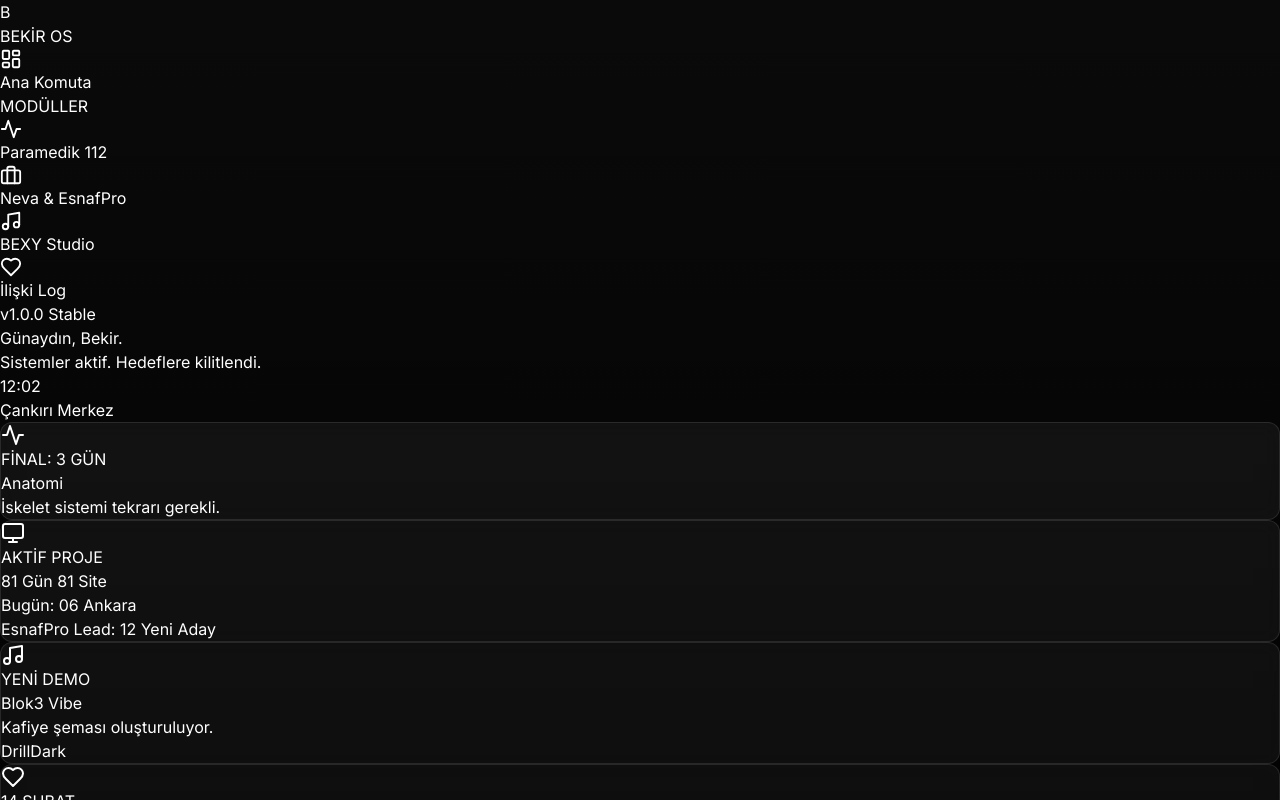
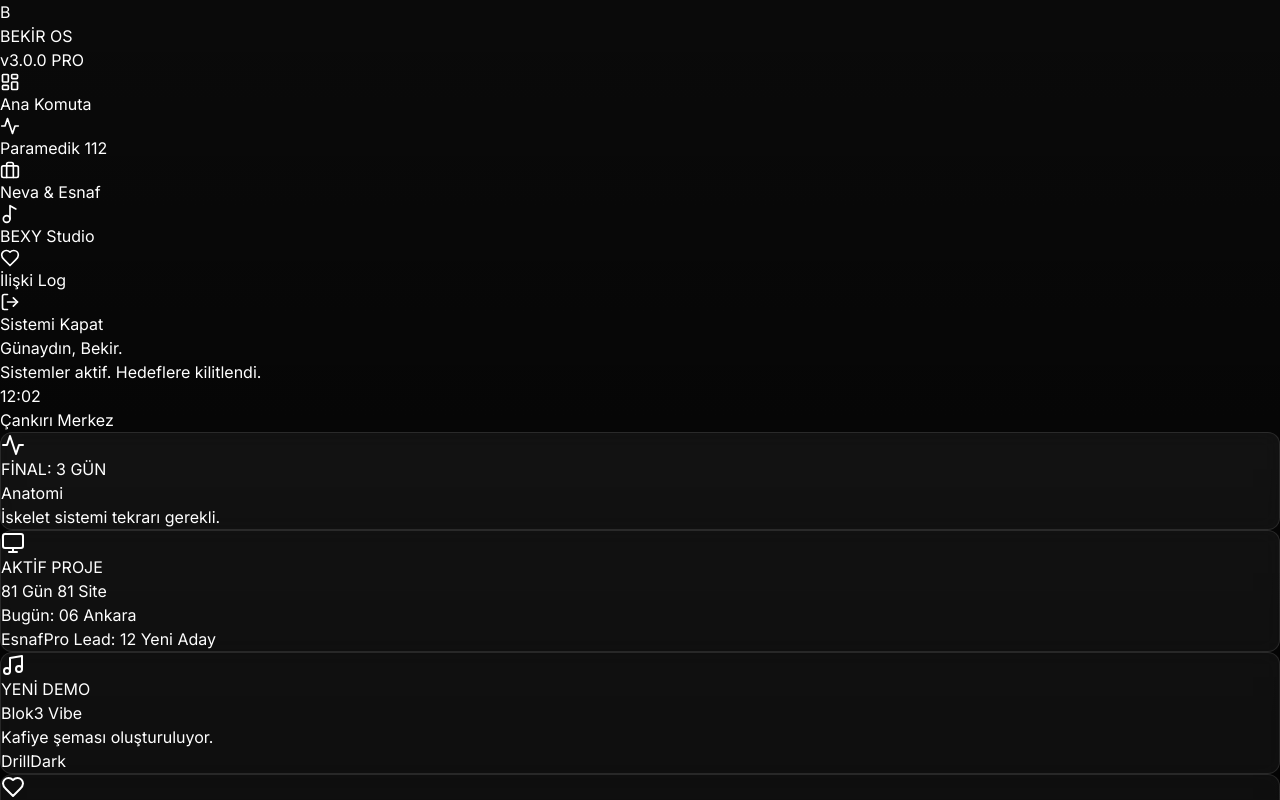
Before and after one commit to bekiroosm-collab/bekir-os, a Next.js app: page / in a window 1280 px wide. Shown: the top 800 px of the page. Built offline with nearby package versions, Linux system fonts and the light colour scheme.

Commit message:
Update layout.tsx

```diff
--- a/app/layout.tsx
+++ b/app/layout.tsx
@@ -1,14 +1,13 @@
 import type { Metadata } from "next";
 import { Inter } from "next/font/google";
 import "./globals.css";
-import { Activity, Briefcase, Music, Heart, LayoutDashboard, Settings } from "lucide-react";
-import Link from "next/link";
+import Sidebar from "@/components/Sidebar";
 
 const inter = Inter({ subsets: ["latin"] });
 
 export const metadata: Metadata = {
-  title: "Bekir OS",
-  description: "Personal Life Operating System",
+  title: "Bekir OS | Life Management",
+  description: "Advanced Personal Operating System",
 };
 
 export default function RootLayout({
@@ -18,56 +17,13 @@ export default function RootLayout({
 }>) {
   return (
     <html lang="tr">
-      <body className={`${inter.className} flex h-screen overflow-hidden bg-black text-white`}>
-
-        {/* SOL MENÜ (SIDEBAR) */}
-        <aside className="w-20 md:w-64 border-r border-gray-800 bg-black/50 backdrop-blur-xl flex flex-col justify-between p-4">
-          <div>
-            <div className="mb-8 flex items-center justify-center md:justify-start gap-3">
-              <div className="h-8 w-8 bg-blue-600 rounded-full flex items-center justify-center font-bold">B</div>
-              <span className="hidden md:block font-bold text-xl tracking-wider">BEKİR OS</span>
-            </div>
-
-            <nav className="space-y-2">
-              <Link href="/" className="flex items-center gap-3 p-3 rounded-xl hover:bg-white/10 transition-all text-gray-300 hover:text-white">
-                <LayoutDashboard size={22} />
-                <span className="hidden md:block">Ana Komuta</span>
-              </Link>
-
-              <div className="pt-4 pb-2 text-xs text-gray-500 font-bold hidden md:block">MODÜLLER</div>
-
-              <Link href="/paramedik" className="flex items-center gap-3 p-3 rounded-xl hover:bg-red-500/20 hover:text-red-400 transition-all text-gray-400">
-                <Activity size={22} />
-                <span className="hidden md:block">Paramedik 112</span>
-              </Link>
-
-              <Link href="/business" className="flex items-center gap-3 p-3 rounded-xl hover:bg-blue-500/20 hover:text-blue-400 transition-all text-gray-400">
-                <Briefcase size={22} />
-                <span className="hidden md:block">Neva & EsnafPro</span>
-              </Link>
-
-              <Link href="/bexy-studio" className="flex items-center gap-3 p-3 rounded-xl hover:bg-purple-500/20 hover:text-purple-400 transition-all text-gray-400">
-                <Music size={22} />
-                <span className="hidden md:block">BEXY Studio</span>
-              </Link>
-
-              <Link href="/relationship" className="flex items-center gap-3 p-3 rounded-xl hover:bg-pink-500/20 hover:text-pink-400 transition-all text-gray-400">
-                <Heart size={22} />
-                <span className="hidden md:block">İlişki Log</span>
-              </Link>
-            </nav>
-          </div>
-
-          <div className="p-3 rounded-xl bg-gray-900/50 border border-gray-800 text-xs text-gray-500 text-center">
-            v1.0.0 Stable
-          </div>
-        </aside>
-
-        {/* ANA EKRAN */}
-        <main className="flex-1 overflow-y-auto p-4 md:p-8 bg-[radial-gradient(ellipse_at_top,_var(--tw-gradient-stops))] from-gray-900 via-black to-black">
-          {children}
-        </main>
-
+      <body className={`${inter.className} bg-[#050505] text-white min-h-screen`}>
+        <div className="flex">
+          <Sidebar />
+          <main className="flex-1 ml-64 p-8 min-h-screen overflow-y-auto bg-[radial-gradient(ellipse_at_top_right,_var(--tw-gradient-stops))] from-gray-900 via-[#050505] to-black">
+            {children}
+          </main>
+        </div>
       </body>
     </html>
   );
```
